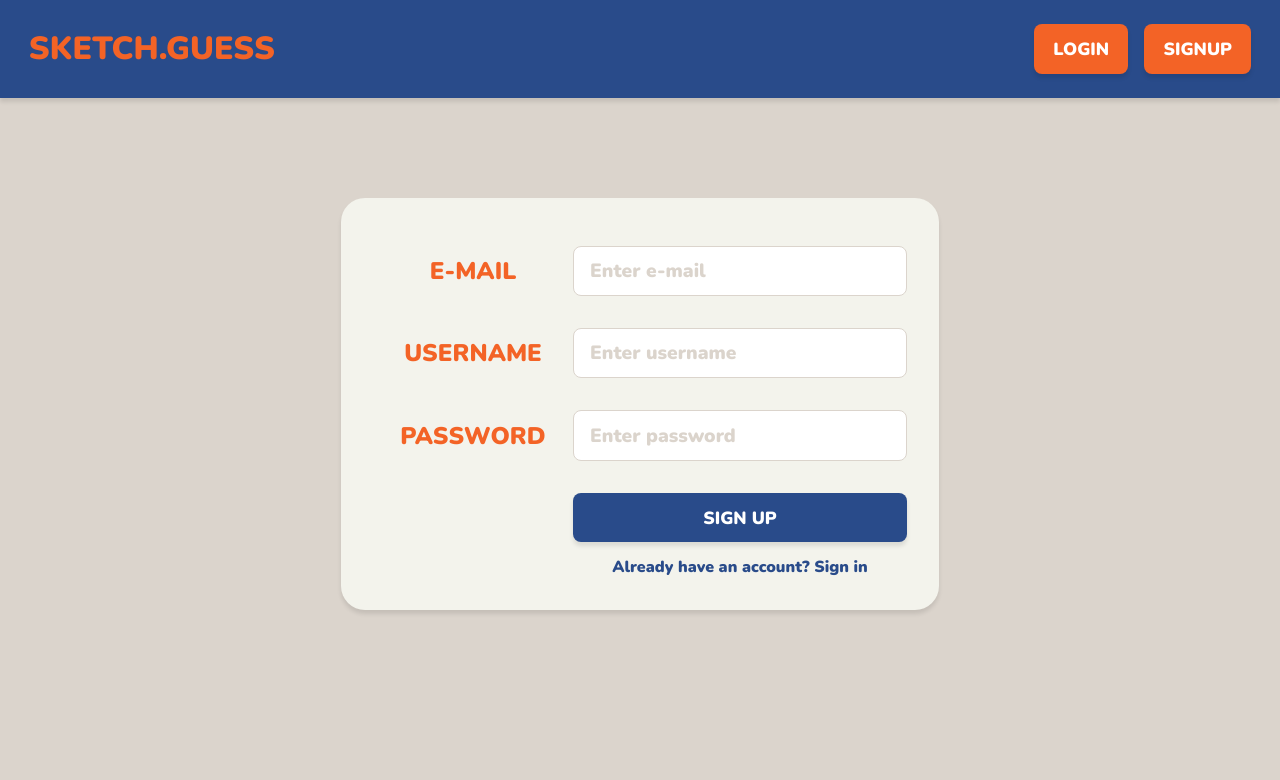
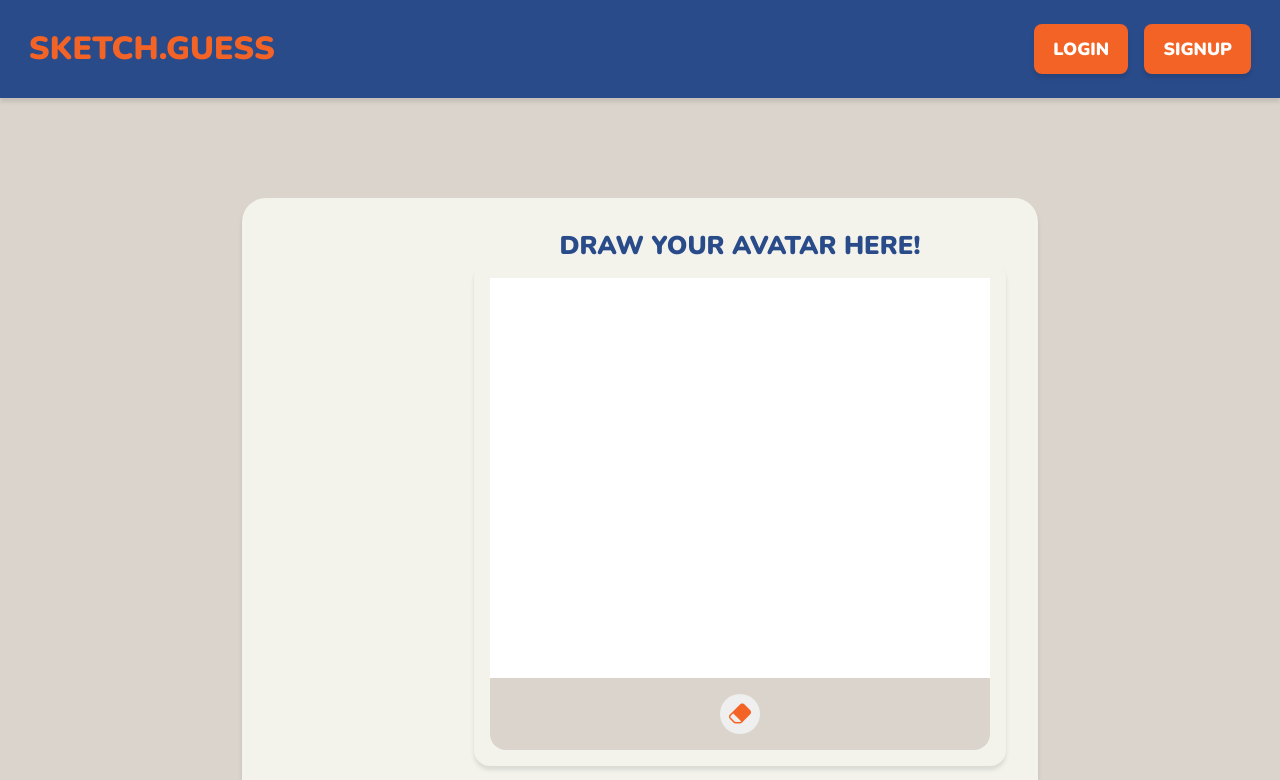
Before and after one commit to 99patricia/Guess-a-Sketch, a React (Create React App) app in the folder client/: page /register in a window 1280 px wide. Shown: the top 780 px of the page. Built offline with nearby package versions, Linux system fonts and the light colour scheme; no server answers.

Commit message:
Add canvas for drawing avatar

```diff
--- a/client/src/components/Canvas.jsx
+++ b/client/src/components/Canvas.jsx
@@ -17,13 +17,15 @@ const StyledCanvas = styled.canvas`
     vertical-align: bottom;
 `;
 
-function Canvas(props) {
-    const canvasRef = useRef();
+const Canvas = React.forwardRef((props, ref) => {
+    const canvasRef = ref;
+    const sendToSocket = props.sendToSocket;
 
     useEffect(() => {
         var drawing = false;
         const canvas = canvasRef.current;
         const ctx = canvas.getContext("2d");
+        const mainWindow = document.querySelector("html");
 
         // Stores the initial position of the cursor
         let coord = { x: 0, y: 0 };
@@ -36,6 +38,8 @@ function Canvas(props) {
         };
 
         const draw = (x0, y0, x1, y1, emit) => {
+            y0 = y0 + mainWindow.scrollTop;
+            y1 = y1 + mainWindow.scrollTop;
             ctx.beginPath();
             // Size and colour of pen
             ctx.lineCap = "round";
@@ -49,14 +53,17 @@ function Canvas(props) {
             ctx.stroke();
             ctx.closePath();
 
-            if (!emit) return;
+            if (emit) {
+                const w = canvas.width;
+                const h = canvas.height;
                 // Emit the coords
                 socket.emit("draw", {
-                x0: x0,
-                x1: x1,
-                y0: y0,
-                y1: y1,
+                    x0: x0 / w,
+                    x1: x1 / w,
+                    y0: y0 / h,
+                    y1: y1 / h,
                 });
+            } else return;
         };
 
         const onMouseDown = (e) => {
@@ -78,7 +85,7 @@ function Canvas(props) {
                     (e.clientX || e.touches[0].clientX) - canvas.offsetLeft,
                 lastCoord.y ||
                     (e.clientY || e.touches[0].clientY) - canvas.offsetTop,
-                true
+                sendToSocket
             );
         };
 
@@ -91,7 +98,7 @@ function Canvas(props) {
                 coord.y,
                 (e.clientX || e.touches[0].clientX) - canvas.offsetLeft,
                 (e.clientY || e.touches[0].clientY) - canvas.offsetTop,
-                true
+                sendToSocket
             );
             // Update coordinates as mouse is moving
             updateCoords(e);
@@ -113,9 +120,11 @@ function Canvas(props) {
         canvas.addEventListener("touchmove", onMouseMove);
 
         // If we receive coordinates from socket, draw them
+        if (sendToSocket) {
             socket.on("draw", (data) => {
                 draw(data.x0, data.y0, data.x1, data.y1);
             });
+        }
     }, []);
 
     return (
@@ -125,9 +134,9 @@ function Canvas(props) {
                 height="400"
                 ref={canvasRef}
             ></StyledCanvas>
-            <CanvasFooter canvasRef={canvasRef} />
+            <CanvasFooter canvasRef={canvasRef} sendToSocket={sendToSocket} />
         </StyledCanvasContainer>
     );
-}
+});
 
 export default Canvas;
--- a/client/src/components/Canvas/CanvasFooter.jsx
+++ b/client/src/components/Canvas/CanvasFooter.jsx
@@ -12,7 +12,7 @@ const StyledCanvasFooter = styled.div`
 `;
 
 function CanvasFooter(props) {
-    const canvasRef = props.canvasRef;
+    const { canvasRef, sendToSocket } = { ...props };
     const clearButtonRef = useRef();
 
     useEffect(() => {
@@ -28,13 +28,13 @@ function CanvasFooter(props) {
             e.preventDefault();
             clearCanvas();
             // Tell socket to clear the canvas
-            socket.emit("clear-canvas");
+            if (sendToSocket) socket.emit("clear-canvas");
         };
 
         clearButton.addEventListener("click", handleClearCanvas);
 
         // If we receive clear-canvas from socket, clear the canvas
-        socket.on("clear-canvas", clearCanvas);
+        if (sendToSocket) socket.on("clear-canvas", clearCanvas);
     }, [canvasRef]);
 
     return (
--- a/client/src/index.css
+++ b/client/src/index.css
@@ -52,6 +52,11 @@ input {
     display: flex;
 }
 
+.float-right {
+    float: right;
+    margin-top: 1rem;
+}
+
 .flex-form {
     display: flex;
     flex-direction: column;
--- a/client/src/pages/Register.jsx
+++ b/client/src/pages/Register.jsx
@@ -1,9 +1,10 @@
-import React, { useState } from "react";
+import React, { useEffect, useRef, useState } from "react";
 import axios from "axios";
 import styled from "styled-components";
 
 import {
     Button,
+    Canvas,
     Header,
     Container,
     CustomLink,
@@ -20,13 +21,36 @@ const StyledMessage = styled.div`
     margin: 0 auto;
 `;
 
+const StyledAvatarCanvasContainer = styled.div`
+    margin: 0 auto;
+    text-transform: uppercase;
+    text-align: center;
+    font-size: 1.6rem;
+    line-height: 2rem;
+`;
+
 function Register() {
+    const canvasRef = useRef();
+    const submitButtonRef = useRef();
+
     const [errorMessage, setErrorMessage] = useState("");
     const [message, setMessage] = useState();
 
     const [email, setEmail] = useState("");
     const [username, setUsername] = useState("");
     const [password, setPassword] = useState("");
+    const [avatar, setAvatar] = useState("");
+
+    useEffect(() => {
+        const submitButton = submitButtonRef.current;
+        const canvas = canvasRef.current;
+
+        submitButton.addEventListener("click", (e) => {
+            e.preventDefault();
+            setAvatar(canvas.toDataURL("image/png"));
+            handleRegister(e);
+        });
+    }, []);
 
     const handleRegister = (e) => {
         e.preventDefault();
@@ -34,6 +58,7 @@ function Register() {
             email,
             username,
             password,
+            avatar,
             returnSecureToken: true,
         };
         const options = {
@@ -60,10 +85,14 @@ function Register() {
                     <StyledMessage>{message}</StyledMessage>
                 ) : (
                     <>
-                        <Form className="grid-form" onSubmit={handleRegister}>
+                        <Form className="grid-form">
                             {errorMessage && (
                                 <ErrorMessage>{errorMessage}</ErrorMessage>
                             )}
+                            <StyledAvatarCanvasContainer>
+                                Draw your avatar here!
+                                <Canvas ref={canvasRef} />
+                            </StyledAvatarCanvasContainer>
                             <FormInput
                                 label="E-mail"
                                 placeholder="Enter e-mail"
@@ -82,9 +111,7 @@ function Register() {
                                 type="password"
                                 onChange={(e) => setPassword(e.target.value)}
                             ></FormInput>
-                            <Button column type="submit">
-                                Sign up
-                            </Button>
+                            <Button ref={submitButtonRef}>Submit</Button>
                             <CustomLink to="/login">
                                 Already have an account? Sign in
                             </CustomLink>
--- a/client/src/pages/Room.jsx
+++ b/client/src/pages/Room.jsx
@@ -1,10 +1,12 @@
-import React from "react";
+import React, { useRef } from "react";
 import { useParams } from "react-router-dom";
 
 import { Canvas, Chat, Container, FlexContainer, Header } from "components";
 
 function Room() {
+    const canvasRef = useRef();
     const { roomId } = useParams();
+
     const username =
         localStorage.getItem("username") || localStorage.getItem("nickname");
 
@@ -13,7 +15,7 @@ function Room() {
             <Header />
             <Container>
                 <FlexContainer>
-                    <Canvas />
+                    <Canvas ref={canvasRef} sendToSocket={true} />
                     <Chat roomId={roomId} username={username} />
                 </FlexContainer>
             </Container>
```
Also changed, not shown: 1 other file (tests, documents, lock files or other folders). Lines whose indentation alone changed are shown as unchanged.
